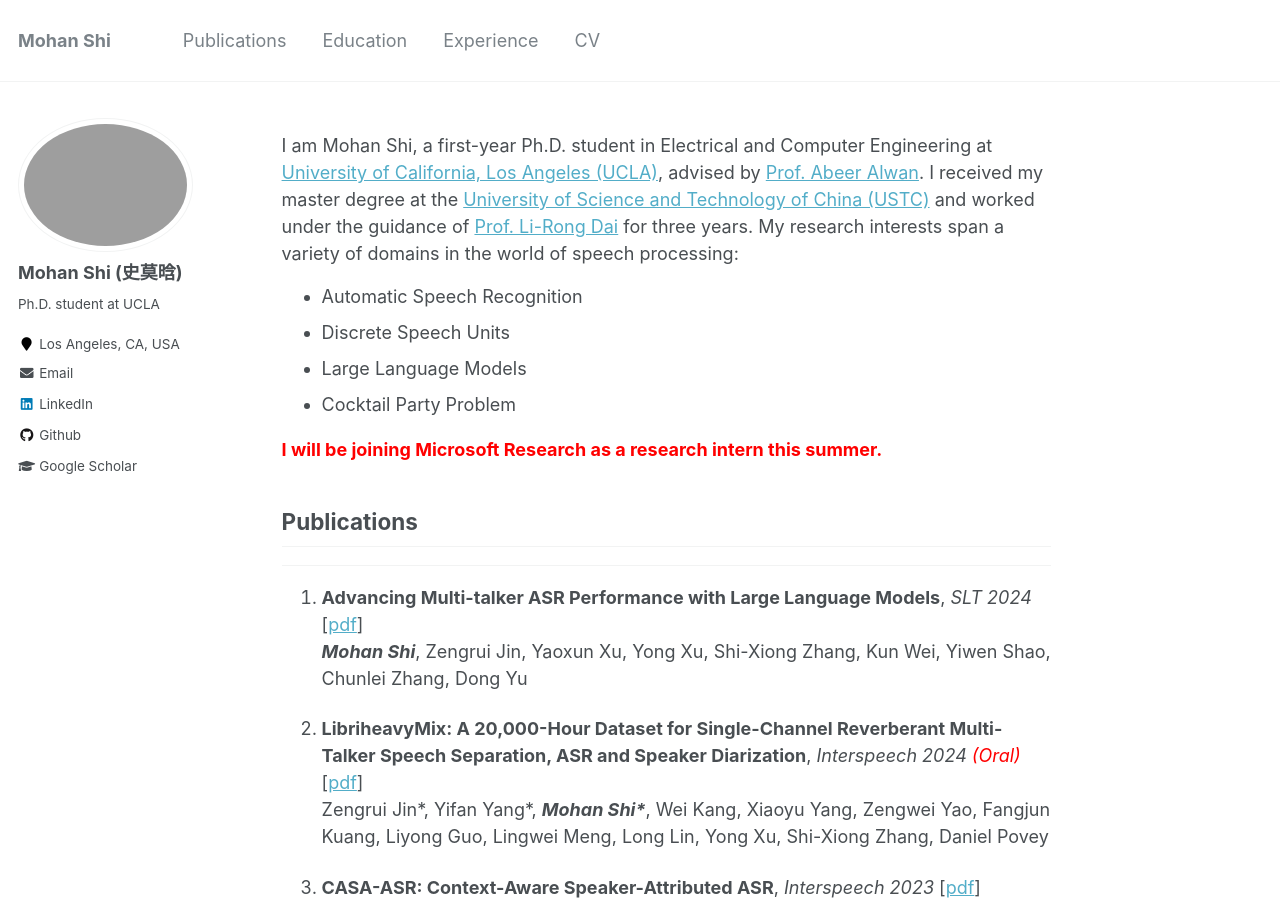
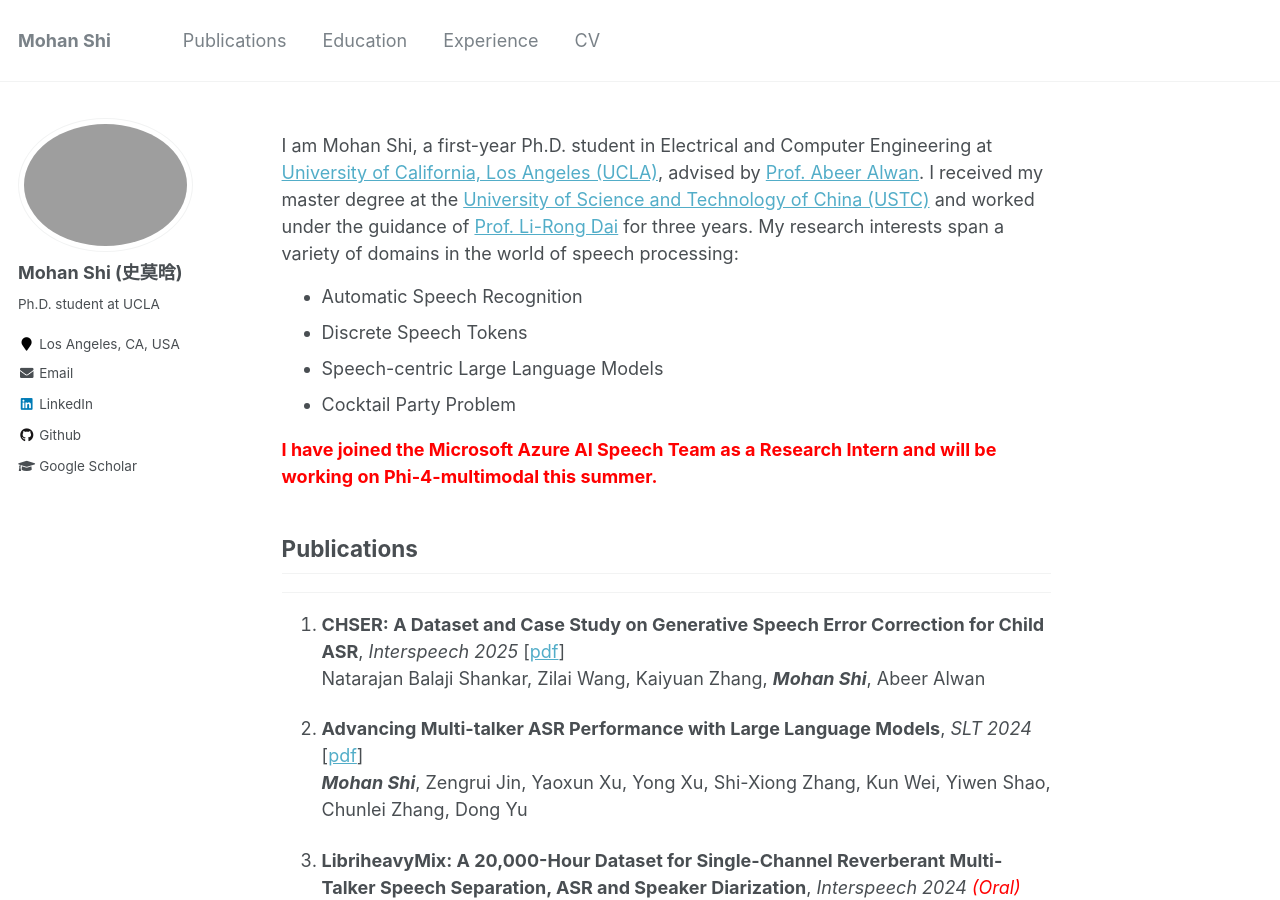
Before and after one commit to morganshi/morganshi.github.io, a Jekyll site: the page built from _pages/about.md, in a window 1280 px wide and 900 px high. Built offline with Jekyll 4.4.1, drawn with Linux system fonts in a browser that asks for light colours; some of the changed text lies outside the part shown.

Commit message:
maintain

```diff
--- a/_pages/about.md
+++ b/_pages/about.md
@@ -43,20 +43,22 @@ I am Mohan Shi, a first-year Ph.D. student in Electrical and Computer Engineerin
 
 <ul class='twocol' style="margin-top: -1%;" markdown='1'>
 <li>Automatic Speech Recognition</li>
-<li>Discrete Speech Units</li>
-<li>Large Language Models</li>
+<li>Discrete Speech Tokens</li>
+<li>Speech-centric Large Language Models</li>
 <li>Cocktail Party Problem</li>
 </ul>
 
 <!-- **<font color="red">I am eagerly seeking research internship opportunities for the Summer of 2025. Please reach out if you have any leads.</font>** -->
 
-**<font color="red">I will be joining Microsoft Research as a research intern this summer.</font>**
+**<font color="red">I have joined the Microsoft Azure AI Speech Team as a Research Intern and will be working on Phi-4-multimodal this summer.</font>**
 
 <a id="Publications"></a>
 ## Publications
 ----
+1. **CHSER: A Dataset and Case Study on Generative Speech Error Correction for Child ASR**, *Interspeech 2025* [[pdf](https://arxiv.org/pdf/2505.18463)]
+<br>Natarajan Balaji Shankar, Zilai Wang, Kaiyuan Zhang, <i>**Mohan Shi**</i>, Abeer Alwan
 
-1. **Advancing Multi-talker ASR Performance with Large Language Models**, *SLT 2024* [[pdf](https://arxiv.org/pdf/2408.17431)]
+2. **Advancing Multi-talker ASR Performance with Large Language Models**, *SLT 2024* [[pdf](https://arxiv.org/pdf/2408.17431)]
 <br><i>**Mohan Shi**</i>, Zengrui Jin, Yaoxun Xu, Yong Xu, Shi-Xiong Zhang, Kun Wei, Yiwen Shao, Chunlei Zhang, Dong Yu
 
 1. **LibriheavyMix: A 20,000-Hour Dataset for Single-Channel Reverberant Multi-Talker Speech Separation, ASR and Speaker Diarization**, *Interspeech 2024 <font color="red">(Oral)</font>* [[pdf](https://arxiv.org/pdf/2409.00819)]
@@ -105,14 +107,20 @@ Wu, Zhuo Chen, Kong Aik Lee, Zhijie Yan, Hui Bu
 <a id="Experience"></a>
 ## Experience
 ----
+### <img src='/images/microsoft.png' style='width:80px'  >   Microsoft Research, Redmond, USA
+<ul class='twocol' markdown='1'>
+<li>Research Intern, MSR & Azure AI Speech Team, June 2025 – Present</li>
+<li>Mentor(s): <a href="https://scholar.google.com/citations?user=grUvupMAAAAJ&hl=en">Jinyu Li</a>, <a href="https://scholar.google.com/citations?user=HHjJ0doAAAAJ&hl=en">Xiong Xiao</a>, <a href="https://scholar.google.com/citations?user=-Jx0HyYAAAAJ&hl=en">Ruchao Fan</a>, <a href="https://scholar.google.com/citations?hl=en&user=DEjebZkAAAAJ">Shaoshi Ling</a> </li>
+</ul>
+
 ### <img src='/images/tencent_ai_lab.png' style='width:50px'  >   Tencent AI Lab, Bellevue, USA (remote)
 <ul class='twocol' markdown='1'>
-<li>Research Intern, <a href="https://scholar.google.com/citations?user=tMY31_gAAAAJ&hl=en&oi=ao">Dr. Dong Yu</a>'s Speech Lab, Sep 2023 – August 2024</li>
-<li>Mentor(s): <a href="https://scholar.google.com/citations?user=nCmKPM4AAAAJ&hl=en">Dr. Yong Xu</a>, <a href="https://scholar.google.com/citations?user=4nGncN4AAAAJ&hl=en">Dr. Shi-Xiong (Austin) Zhang</a> </li>
+<li>Research Intern, <a href="https://scholar.google.com/citations?user=tMY31_gAAAAJ&hl=en&oi=ao">Dong Yu</a>'s Speech Lab, Sep 2023 – August 2024</li>
+<li>Mentor(s): <a href="https://scholar.google.com/citations?user=nCmKPM4AAAAJ&hl=en">Yong Xu</a>, <a href="https://scholar.google.com/citations?user=4nGncN4AAAAJ&hl=en">Shi-Xiong (Austin) Zhang</a> </li>
 </ul>
 
 ###  <img src='/images/damo.png' style='width:40px' >  Alibaba Damo Academy, Hangzhou, China
 <ul class='twocol' markdown='1'>
 <li>Research Intern, Qwen Speech Group, Jul 2022 – May 2023</li>
-<li>Mentor(s): <a href="https://scholar.google.com/citations?user=BcWMSE4AAAAJ&hl=en">Dr. Shiliang Zhang</a> </li>
+<li>Mentor(s): <a href="https://scholar.google.com/citations?user=BcWMSE4AAAAJ&hl=en">Shiliang Zhang</a>, <a href="https://scholar.google.com/citations?user=Jzrv_XMAAAAJ&hl=en">Zhihao Du</a> </li>
 </ul>
```
Also changed, not shown: other parts of _pages/about.md (+2 -2 lines), images/microsoft.png (added), images/microsoft.webp (added).
